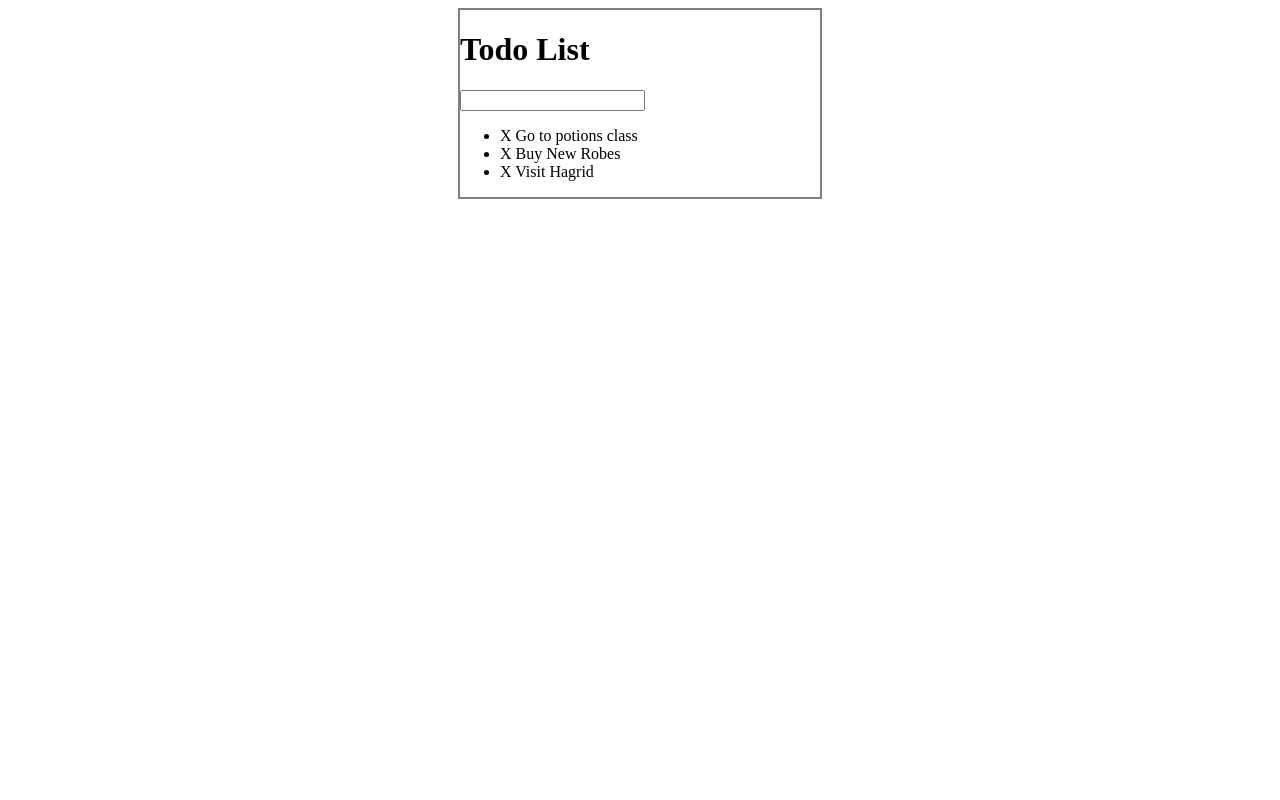
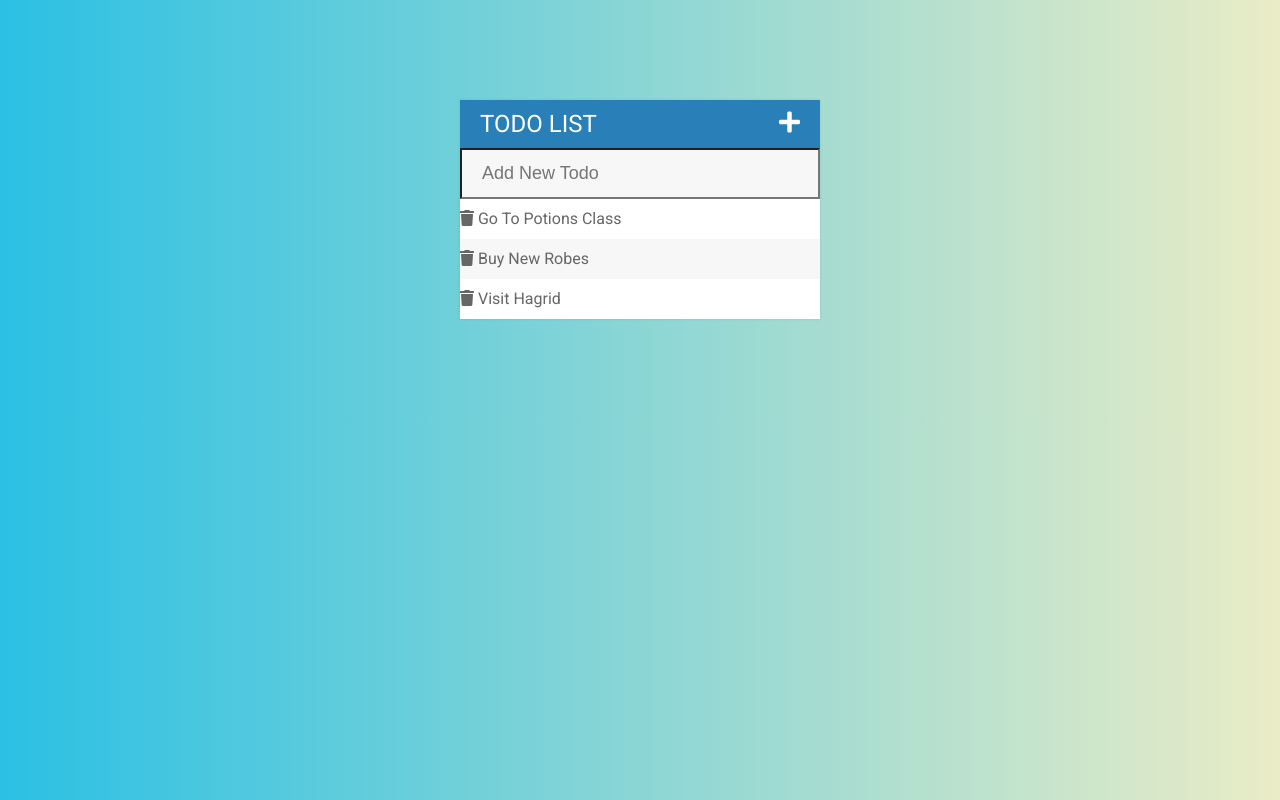
Before and after one commit to PratikshaSh/Webdev-Small-Projects, a plain HTML site: page TodoListProject/index.html in a window 1280 px wide. Drawn offline with Linux system fonts and the light colour scheme.

Commit message:
todo list styling

```diff
--- a/TodoListProject/assets/css/todos.css
+++ b/TodoListProject/assets/css/todos.css
@@ -1,8 +1,60 @@
+h1{
+    background: #2980b9;
+    color: white;
+    margin: 0;
+    padding: 10px 20px;
+    text-transform: uppercase;
+    font-size: 24px;
+    font-weight: normal;
+}
+body{
+    background: #2BC0E4;  /* fallback for old browsers */
+    background: -webkit-linear-gradient(to left, #EAECC6, #2BC0E4);  /* Chrome 10-25, Safari 5.1-6 */
+    background: linear-gradient(to left, #EAECC6, #2BC0E4); /* W3C, IE 10+/ Edge, Firefox 16+, Chrome 26+, Opera 12+, Safari 7+ */
+
+
+}
+.fa-plus{
+    float: right;
+}
+ul{
+    list-style: none;
+    margin: 0;
+    padding: 0;
+}
+body{
+    font-family: Roboto;
+}
+li{
+    background: #fff;
+    height: 40px;
+    line-height: 40px;
+    color: #666;
+}
+li:nth-child(2n){
+    background: #f7f7f7;
+
+}
+input{
+    font-size: 18px;
+    background-color: #f7f7f7;
+    color: #2980b9;
+    width: 100%;
+    padding: 13px 13px 13px 20px;
+    box-sizing: border-box;
+}
+input:focus{
+    background: #fff;
+    border: 3px solid #2980b9;
+    outline: none;
+}
+
 #container{
 
     width: 360px;
-    margin: 0 auto;
-    border: 2px solid gray;
+    margin: 100px auto;
+    background: #f7f7f7;
+    box-shadow: 0 0 3px rgba(0,0,0,0.1);
 }
 .completed{
     color: gray;
--- a/TodoListProject/assets/js/todos.js
+++ b/TodoListProject/assets/js/todos.js
@@ -17,7 +17,7 @@
         var todoText= $(this).val();
         $(this).val("");
         //create a new li and add it to ul
-        $("ul").append("<li><span>X </span>" + todoText + "</li>");
+        $("ul").append("<li><span><i class='fa fa-trash'></i> </span>" + todoText + "</li>");
 
     }
 });
--- a/TodoListProject/index.html
+++ b/TodoListProject/index.html
@@ -5,17 +5,20 @@
 
         <title>Todo List</title>
         <link rel="stylesheet" href="assets/css/todos.css">
+        <link rel="preconnect" href="https://fonts.gstatic.com">
+        <link rel="stylesheet" href="https://cdnjs.cloudflare.com/ajax/libs/font-awesome/5.15.2/css/all.min.css">
+        <link href="https://fonts.googleapis.com/css2?family=Roboto:wght@400;500;700&display=swap" rel="stylesheet">
         <script src="assets/js/lib/jquery-3.5.1.min.js"></script>
     </head>
     <body>
         <div id="container">
-            <h1>Todo List</h1>
-            <input type="text">
+            <h1>Todo List <i class="fa fa-plus" aria-hidden="true"></i></h1>
+            <input type="text" placeholder="Add New Todo">
 
             <ul>
-                <li><span>X</span> Go to potions class</li>
-                <li><span>X</span> Buy New Robes</li>
-                <li><span>X</span> Visit Hagrid</li>
+                <li><span><i class="fa fa-trash" aria-hidden="true"></i></span> Go To Potions Class</li>
+                <li><span><i class="fa fa-trash" aria-hidden="true"></i></span> Buy New Robes</li>
+                <li><span><i class="fa fa-trash" aria-hidden="true"></i></span> Visit Hagrid</li>
             </ul>
         </div>
 
```
